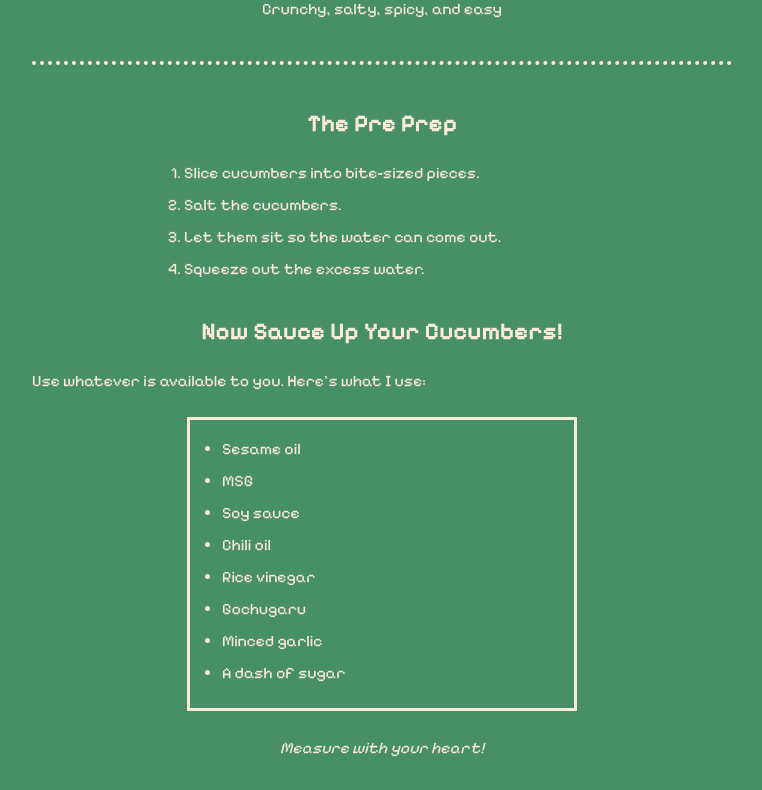
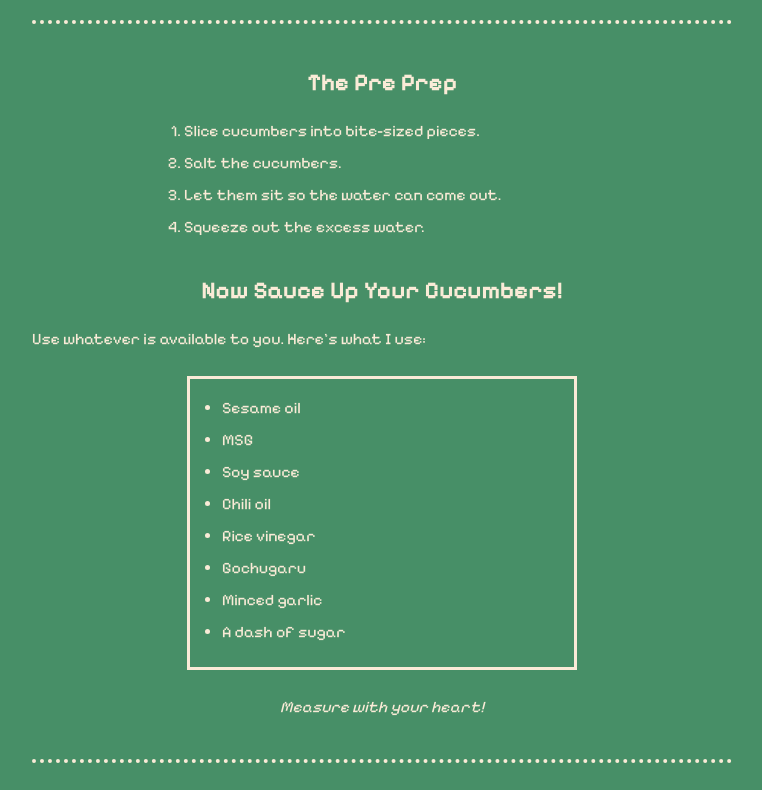
Before and after one commit to choa413-bot/choa413.github.io, a plain HTML site: page projects/recipe/recipe.html in a window 1280 px wide. Shown: the part 214-1004 px from the top of the page, without its empty margins (258-1020 px from the left). Drawn offline with Linux system fonts and the light colour scheme; a web font is replaced by a local one.

Commit message:
recipe update

```diff
--- a/projects/recipe/recipe.html
+++ b/projects/recipe/recipe.html
@@ -11,7 +11,6 @@
    <a class="back" href="../../index.html">&larr; Back to projects</a>
     <header>
       <h1>Cucumber Salad</h1>
-      <p class="tagline">Crunchy, salty, spicy, and easy</p>
     </header>
 
     <hr>
```
Also changed, not shown: 2 other files.
